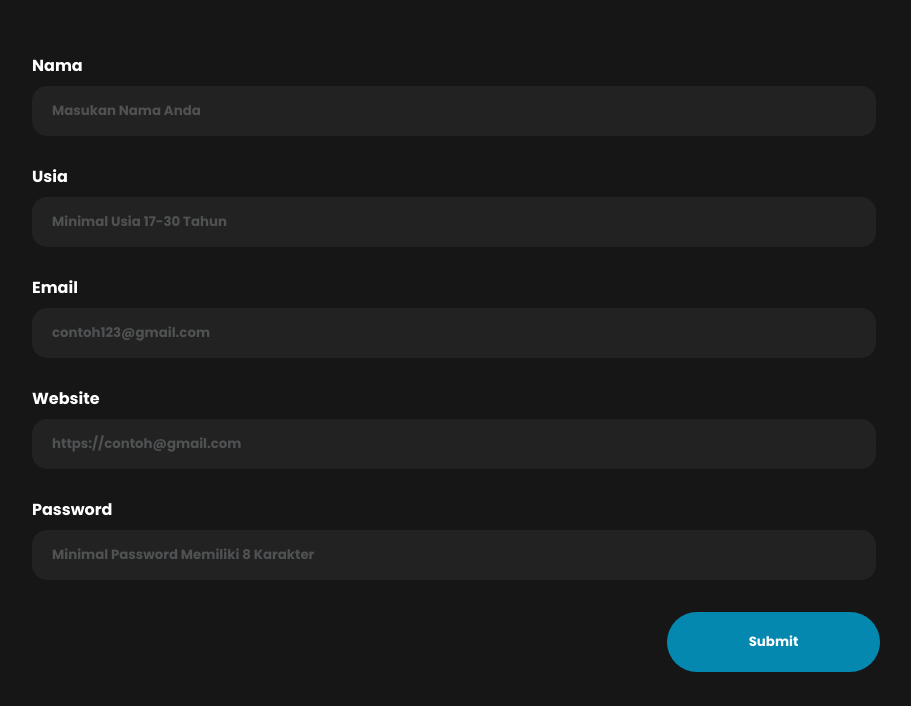
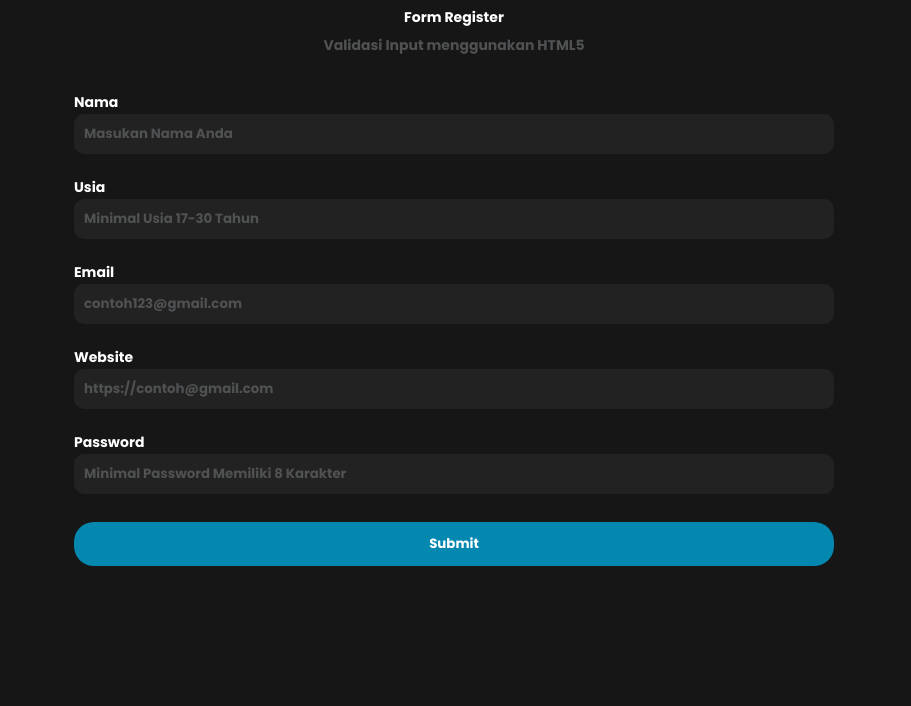
Before and after one commit to Hasbyghzl/Hasbyghzl.github.io, a plain HTML site: page index.html in a window 1280 px wide. Shown: the part 114-820 px from the top of the page, without its empty margins (186-1097 px from the left). Drawn offline with Linux system fonts and the light colour scheme.

Commit message:
mengupdate css

```diff
--- a/index.html
+++ b/index.html
@@ -18,7 +18,7 @@
     <div class="box">
         <div class="container">
             <div class="header">
-                <h1 class="title" class="form-label">Form Register</h1>
+                <h1 class="title form-label">Form Register</h1>
                 <span class="description">Validasi Input menggunakan HTML5</span>
             </div>
 
@@ -37,7 +37,7 @@
                 </div>
                 <div class="form-group">
                     <label for="website" class="form-label"><span>Website</span></label>
-                <input type="url" id="nama" class="form-input" class="form-input" placeholder="https://contoh@gmail.com" required>
+                    <input type="url" id="website" class="form-input" placeholder="https://contoh@gmail.com" required>
                 </div>
                 <div class="form-group">
                     <label for="password" class="form-label"><span>Password</span></label>
--- a/style.css
+++ b/style.css
@@ -5,7 +5,7 @@
     font-family: 'Poppins', sans-serif;
 }
 
-body{
+body {
     background-color: #161616;
 }
 
@@ -17,58 +17,42 @@ body{
 }
 
 .container {
-    width: 1440px;
-    display: flex;
-    flex-direction: column;
-    padding: 34px 214px 34px 214px;
-    overflow: hidden;
+    width: 100%;
+    max-width: 800px;
+    margin: 0 auto;
+    padding: 0 20px;
+    box-sizing: border-box;
 }
 
 .header {
-    margin-bottom: 56px;
-    display: flex;
-    flex-direction: column;
+    margin-bottom: 32px;
+    text-align: center;
 }
 
 .title {
-    justify-content: center;
-    display: flex;
-    margin-bottom: 4px;
-
-    font-style: normal;
-    font-size: 32px;
-    text-align: center;
-
-    color: #FFFFFF;
+    font-size: 24px;
+    margin-bottom: 8px;
+    color: #ffffff;
 }
 
 .description {
-    justify-content: center;
-    display: flex;
-
-    font-size: 16px;
-    text-align: center;
-
-    color: #4F5152;
+    font-size: 14px;
+    color: #4f5152;
 }
 
-.form-group{
-    display: flex;
-    flex-direction: column;
-    margin-bottom: 28px;
-    margin-right: 4px;
-    margin-left: 4px;
+.form-group {
+    margin-bottom: 20px;
 }
 
 .form-group input:focus:valid {
     outline: 2px solid #068BB3;
-    filter: drop-shadow(0px 0px 4px rgba(6, 139, 179, 0.5));
+    filter: drop-shadow(0px 0px 2px rgba(6, 139, 179, 0.5));
     transition: 500ms;
 }
 
 .form-group input:focus:invalid {
     outline: 2px solid #ED4337;
-    filter: drop-shadow(0px 0px 4px rgba(237, 167, 55, 0.5));
+    filter: drop-shadow(0px 0px 2px rgba(237, 167, 55, 0.5));
     transition: 500ms;
 }
 
@@ -77,42 +61,57 @@ body{
 }
 
 .form-label {
-    margin-bottom: 8px;
-
-    font-size: 16px;
-
-    color: #FFFFFF;
+    font-size: 14px;
+    color: #ffffff;
+    margin-bottom: 4px;
 }
 
 .form-input {
-    height: 50px;
+    height: 40px;
     width: 100%;
     background-color: #222222;
-    color: #FFFFFF;
+    color: #ffffff;
     border: none;
-    border-radius: 15px;
-    padding: 20px;
+    border-radius: 10px;
+    padding: 10px;
     outline: none;
 }
 
 .form-input::placeholder {
-    color: #4F5152;
+    color: #4f5152;
 }
 
 .btn-submit {
-    background-color:  rgba(0, 166, 216, 0.8);
+    background-color: rgba(0, 166, 216, 0.8);
     border: none;
-    border-radius: 30px;
-    margin-top: 4px;
-    padding: 20px;
-    color: #FFFFFF;
-    height: 60px;
-    width: 25%;
+    border-radius: 20px;
+    margin-top: 8px;
+    padding: 12px;
+    color: #ffffff;
+    width: 100%;
     cursor: pointer;
-    float: right;
     text-align: center;
 }
 
 .btn-submit:hover {
-    background-color: #005D79;
+    background-color: #005d79;
 }
+
+/* Media Queries */
+@media screen and (max-width: 480px) {
+    .title {
+        font-size: 20px;
+    }
+
+    .description {
+        font-size: 12px;
+    }
+
+    .form-input {
+        height: 32px;
+    }
+
+    .btn-submit {
+        padding: 10px;
+    }
+}
```
Lines whose indentation alone changed are shown as unchanged.
